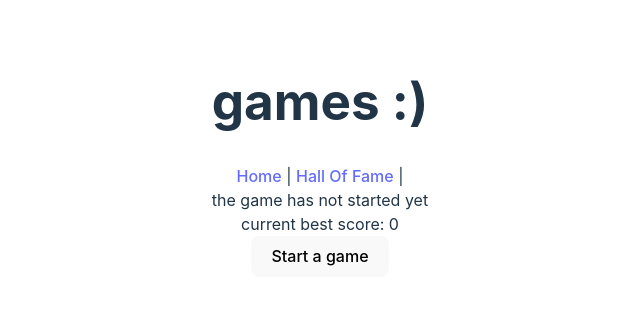
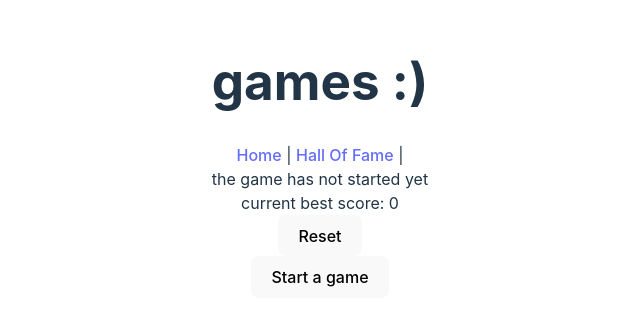
Before and after one commit to Kymaeda/learn_pinia, a Vue app: page /#/ in a window 1280 px wide. Shown: the part 242-568 px from the top of the page, without its empty margins (320-960 px from the left). Built offline with nearby package versions, Linux system fonts and the light colour scheme.

Commit message:
reset store
- https://pinia.vuejs.org/core-concepts/state.html#resetting-the-state
You can reset the state to its initial value by calling the $reset() method on the store

```diff
--- a/src/views/Game.vue
+++ b/src/views/Game.vue
@@ -16,6 +16,7 @@ const gameTick = () => {
     runGame();
   }
 };
+const reset = () => store.$reset();
 const runGame = () => setTimeout(gameTick, 1000);
 const startGame = () => {
   timer.value = 5;
@@ -30,9 +31,12 @@ const startGame = () => {
   </div>
   <div v-else>
     <div>the game has not started yet</div>
+    <div>current best score: {{ store.highScore }}</div>
+
     <div>
-      current best score: {{ store.highScore }}
+      <button @click="reset">Reset</button>
     </div>
+
     <div>
       <button @click="startGame">Start a game</button>
     </div>
```
